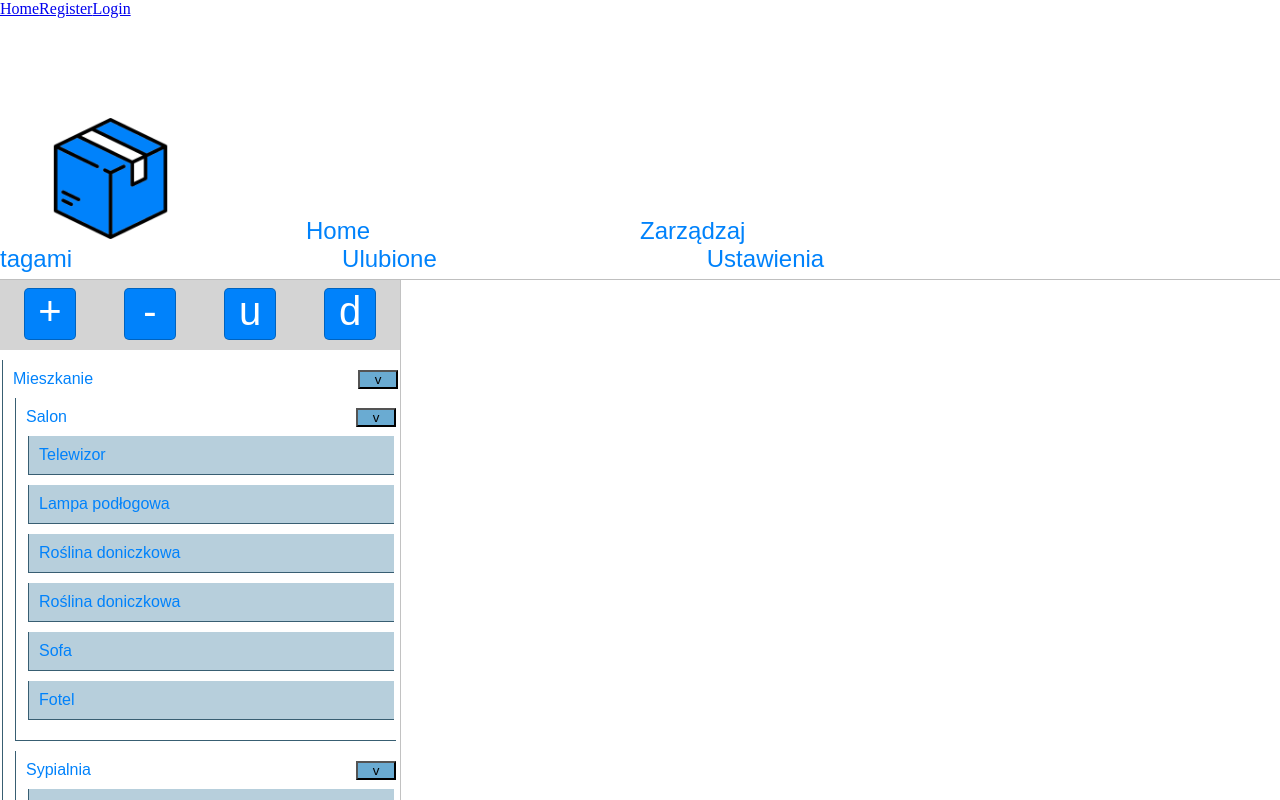
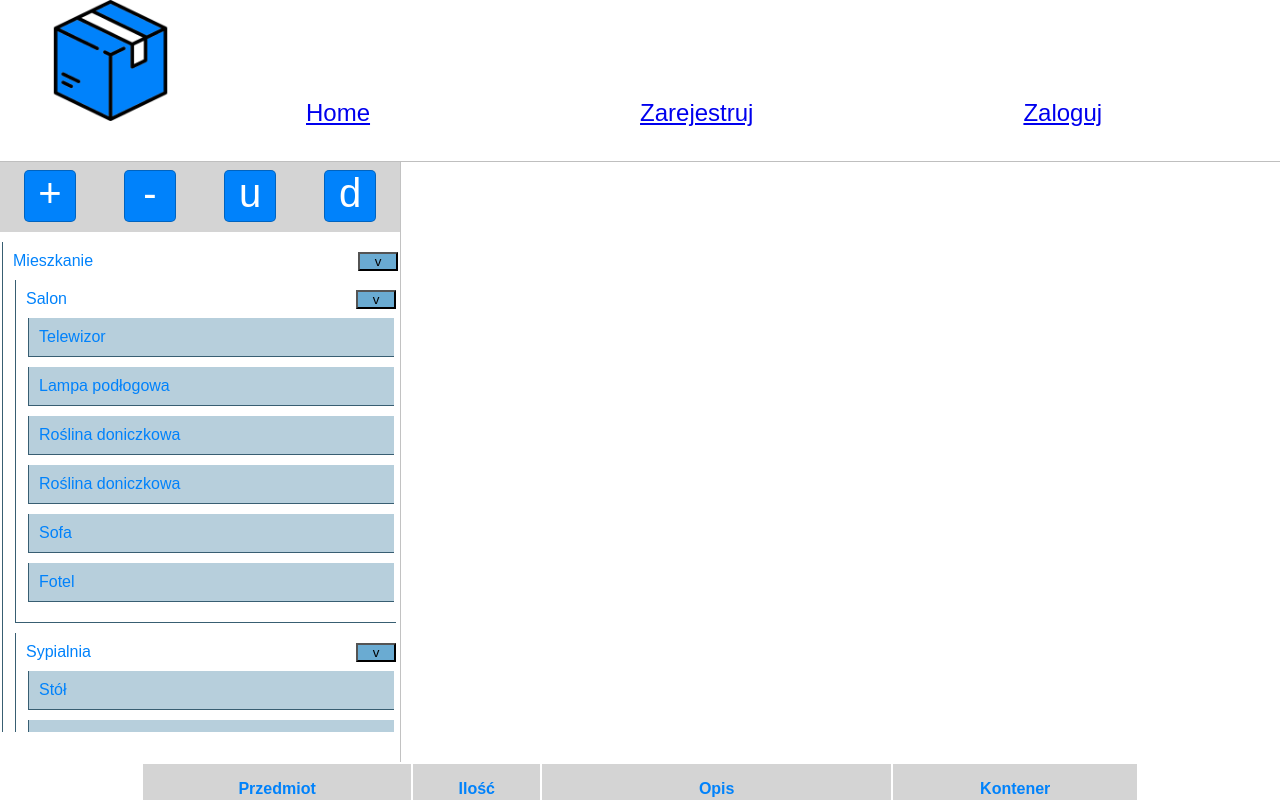
Before and after one commit to Inwentaryzacja/InwentaryzacjaIPZ, a Vue app in the folder frontend/: page / in a window 1280 px wide. Shown: the top 800 px of the page. Built offline with nearby package versions, Linux system fonts and the light colour scheme.

Commit message:
Move main navigation to App from home, rename

```diff
--- a/frontend/src/App.vue
+++ b/frontend/src/App.vue
@@ -1,14 +1,11 @@
 <script setup lang="ts">
-import { RouterView, RouterLink } from "vue-router";
+import { RouterView } from "vue-router";
+import Navigation from "./components/Navigation.vue"
+
 </script>
 
 <template>
-  <nav>
-    <RouterLink to="/">Home</RouterLink>
-    <RouterLink to="/register">Register</RouterLink>
-    <RouterLink to="/login">Login</RouterLink>
-  </nav>
-
+  <Navigation />
   <RouterView />
 </template>
 
--- a/frontend/src/components/HomeNav.vue
+++ b/frontend/src/components/Navigation.vue
@@ -1,12 +1,13 @@
+<script setup lang="ts">
+import { RouterLink } from "vue-router";
+</script>
+
 <template>
   <div class="navigation">
-    <img
-      src="box.png"
-    />
-    <span>Home</span>
-    <span>Zarządzaj tagami</span>
-    <span>Ulubione</span>
-    <span>Ustawienia</span>
+    <img src="box.png" />
+    <span><RouterLink to="/">Home</RouterLink></span>
+    <span><RouterLink to="/register">Zarejestruj</RouterLink></span>
+    <span><RouterLink to="/login">Zaloguj</RouterLink></span>
   </div>
 </template>
 
--- a/frontend/src/views/HomeView.vue
+++ b/frontend/src/views/HomeView.vue
@@ -1,10 +1,8 @@
 <script setup lang="ts">
-import HomeNav from "../components/HomeNav.vue";
 import TreeNav from "../components/TreeNav.vue";
 import ItemsInfo from "../components/ItemsInfo.vue";
 </script>
 <template>
-  <HomeNav></HomeNav>
   <TreeNav></TreeNav>
-  <!-- <ItemsInfo></ItemsInfo> -->
+  <ItemsInfo></ItemsInfo>
 </template>
```
